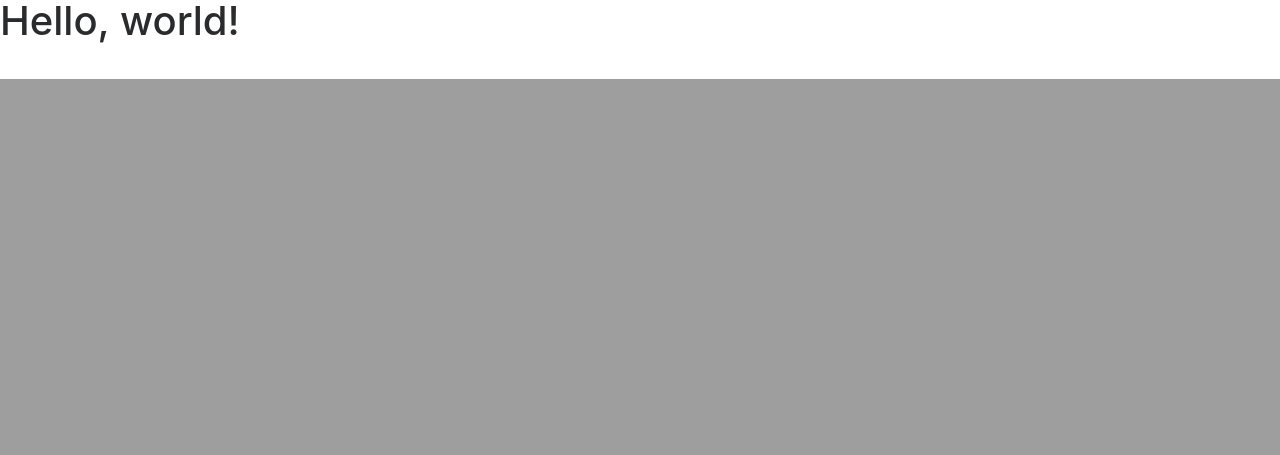
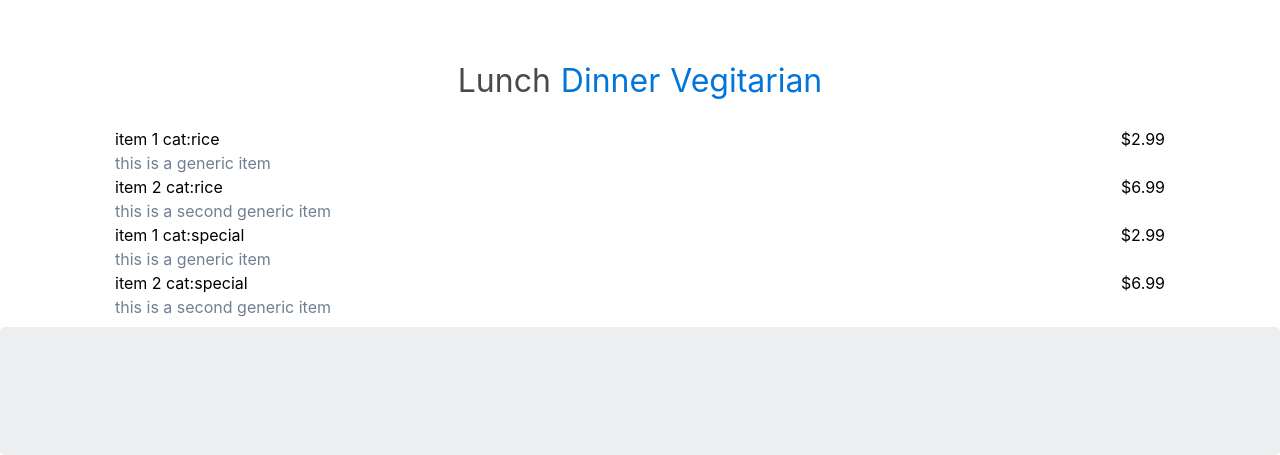
Before and after one commit to EstebanMagallonPerez/jasmineThai, a PHP site: page / in a window 1280 px wide. Shown: the part 721-1176 px from the top of the page. Before the commit the page ends 800 px from the top, so only its background shows below. Run offline with PHP 8.4, Linux system fonts and the light colour scheme; some libraries are stand-ins or nearby versions.

Commit message:
a bunch of changes, need michael to make it pretty

```diff
--- a/index.php
+++ b/index.php
@@ -1,12 +1,58 @@
 <?php include("./template/topNav.php"); ?>
 
 <div class="imageBanner">
-	<div class="container align-middle">
+	<div class="container">
 		<h1 class="display-3">Fluid jumbotron</h1>
 		<p class="lead">This is a modified jumbotron that occupies the entire horizontal space of its parent.</p>
 	</div>
 </div>
-<h1>Hello, world!</h1>
+<br><br>
+<div class="container">
+	<ul class="nav nav-tabs" role="tablist">
+		<li class="nav-item">
+			<a class="nav-link active" data-toggle="tab" href="#lunch" role="tab">Lunch</a>
+		</li>
+		<li class="nav-item">
+			<a class="nav-link" data-toggle="tab" href="#dinner" role="tab">Dinner</a>
+		</li>
+		<li class="nav-item">
+			<a class="nav-link" data-toggle="tab" href="#vegitarian" role="tab">Vegitarian</a>
+		</li>
+	</ul>
+	<br><br><br>
+	<div class="tab-content">
+		<div class="tab-pane active" id="lunch" role="tabpanel">
+
+		</div>
+		<div class="tab-pane" id="dinner" role="tabpanel">
+			<div class="container" style="overflow: hidden;padding-top:8px;padding-bottom:8px;">
+				<div class="menu-item container">
+					<div class="top">
+						<span>Menu Item</span>
+						<span>$6.99</span>
+					</div>
+					<div class="description">
+						<span>This is an example of filler text that you may see to describe an item.</span>
+					</div>
+				</div>
+				<div class="menu-item container">
+					<div class="top">
+						<span>Menu Item</span>
+						<span>$6.99</span>
+					</div>
+					<div class="description">
+						<span>This is an example of filler text that you may see to describe an item.</span>
+					</div>
+				</div>
+			</div>
+		</div>
+		<div class="tab-pane" id="vegitarian" role="tabpanel">
+		</div>
+	</div>
+</div>
+<script>
+	menu.load("lunch","lunch");
+</script>
 
 
 <?php include("./template/botNav.php"); ?>
--- a/js/script.js
+++ b/js/script.js
@@ -1,25 +1,33 @@
 var menu =
 	{
+		items: {},
 		load: function (menuType, elementID)
 		{
 			var menuList={lunch:"lunch.json","dinner":"dinner.json","gross":"vegitarian.json"};
 
 			var xhttp = new XMLHttpRequest();
+			var scope = this;
 			xhttp.onreadystatechange = function() {
 				if (this.readyState == 4 && this.status == 200) {
 					menuItems = JSON.parse(xhttp.responseText);
-					var populatedMenu = "";
-					for(var item in menuItems)
+					scope.items = menuItems;
+					var populatedMenu = '<div class="container" style="overflow: hidden;padding-top:8px;padding-bottom:8px;">';
+					for(var category in menuItems)
 					{
-						populatedMenu += "<div class='item'>";
-						populatedMenu += menuItems[item].name;
-						populatedMenu += menuItems[item].description;
-						populatedMenu += menuItems[item].price;
-						populatedMenu += menuItems[item].spicy;
-						populatedMenu += "</div>";
+						var dishes = menuItems[category].items;
+						for(var dish in dishes)
+						{
+							populatedMenu += "<div class='menu-item container'><div class='top'>";
+							populatedMenu += "<span>"+dishes[dish].name+"</span>";
+							populatedMenu += "<span>$"+dishes[dish].price+"</span></div><div class='description'>";
 
+							populatedMenu += "<span>"+dishes[dish].description+"</span>";
+							//populatedMenu += dishes[dish].spicy;
+							populatedMenu += "</div></div>";
+						}
 					}
-					document.getElementById(elementID).innerHTML = populatedMenu;
+					populatedMenu += "</div>";
+					document.getElementById("lunch").innerHTML = populatedMenu;
 				}
 			};
 			xhttp.open("GET", "menus/"+menuList[menuType], true);
--- a/menus/lunch.json
+++ b/menus/lunch.json
@@ -1,14 +1,14 @@
 [
 	{
-		category:"Rice Plates",
-		items:[
+		"category":"Rice Plates",
+		"items":[
 			{
-				"name":"item 1",
+				"name":"item 1 cat:rice",
 				"description":"this is a generic item",
 				"price":"2.99",
-				"spicy":"true",
+				"spicy":"true"
 			},{
-				"name":"item 2",
+				"name":"item 2 cat:rice",
 				"description":"this is a second generic item",
 				"price":"6.99",
 				"spicy":"false"
@@ -16,15 +16,15 @@
 		]
 	},
 	{
-		category:"House Specials",
-		items:[
+		"category":"House Specials",
+		"items":[
 			{
-				"name":"item 1",
+				"name":"item 1 cat:special",
 				"description":"this is a generic item",
 				"price":"2.99",
-				"spicy":"true",
+				"spicy":"true"
 			},{
-				"name":"item 2",
+				"name":"item 2 cat:special",
 				"description":"this is a second generic item",
 				"price":"6.99",
 				"spicy":"false"
--- a/template/botNav.php
+++ b/template/botNav.php
@@ -1,4 +1,10 @@
-<script src="https://code.jquery.com/jquery-3.1.1.slim.min.js" integrity="sha384-A7FZj7v+d/sdmMqp/nOQwliLvUsJfDHW+k9Omg/a/EheAdgtzNs3hpfag6Ed950n" crossorigin="anonymous"></script>
+		<div class="jumbotron">
+
+		</div>
+
+
+
+		<script src="https://code.jquery.com/jquery-3.1.1.slim.min.js" integrity="sha384-A7FZj7v+d/sdmMqp/nOQwliLvUsJfDHW+k9Omg/a/EheAdgtzNs3hpfag6Ed950n" crossorigin="anonymous"></script>
 		<script src="https://cdnjs.cloudflare.com/ajax/libs/tether/1.4.0/js/tether.min.js" integrity="sha384-DztdAPBWPRXSA/3eYEEUWrWCy7G5KFbe8fFjk5JAIxUYHKkDx6Qin1DkWx51bBrb" crossorigin="anonymous"></script>
 		<script src="https://maxcdn.bootstrapcdn.com/bootstrap/4.0.0-alpha.6/js/bootstrap.min.js" integrity="sha384-vBWWzlZJ8ea9aCX4pEW3rVHjgjt7zpkNpZk+02D9phzyeVkE+jo0ieGizqPLForn" crossorigin="anonymous"></script>
 	</body>
--- a/template/topNav.php
+++ b/template/topNav.php
@@ -8,7 +8,62 @@
 		<!-- Bootstrap CSS -->
 		<link rel="stylesheet" href="https://maxcdn.bootstrapcdn.com/bootstrap/4.0.0-alpha.6/css/bootstrap.min.css" integrity="sha384-rwoIResjU2yc3z8GV/NPeZWAv56rSmLldC3R/AZzGRnGxQQKnKkoFVhFQhNUwEyJ" crossorigin="anonymous">
 		<style>
+			@media (max-width: 992px)
+			{
 
+			}
+
+			.imageBanner
+			{
+				height: 90%;
+				width: 100%;
+				background-image:url(./assets/banner.jpg);
+				background-repeat:no-repeat;
+				background-position:center;
+				background-size: cover;
+			}
+			.imageBanner>.container
+			{
+				position: absolute;
+				top: 50%;
+				left: 50%;
+				transform: translate(-50%,-50px);
+				text-align: center;
+				color: white;
+				font-weight: bold !important;
+			}
+			.nav-tabs
+			{
+				font-size: 2em;
+				position: absolute;
+				left: 50%;
+				transform: translate(-50%,0px);
+			}
+			.nav-tabs, .nav-link
+			{
+				padding: 5px;
+				border: none !important;
+			}
+			body, html{
+				height: 100%;
+			}
+			.menu-item
+			{
+				width: 50%;
+				float: left;
+			}
+			.menu-item>.top
+			{
+				color: black;
+			}
+			.menu-item>.top>span:last-child
+			{
+				float: right;
+			}
+			.menu-item>.description
+			{
+				color: slategray;
+			}
 			@media (min-width: 992px) {
 				.navbar{
 					position: absolute;
@@ -32,21 +87,15 @@
 					text-align: center;
 					font-size: 30px;
 				}
+				.menu-item
+				{
+					width: 100% !important;
+					float: none;
+				}
 
 			}
-			.imageBanner
-			{
-				height: 90%;
-				width: 100%;
-				background-image:url(./assets/banner.jpg);
-				background-repeat:no-repeat;
-				background-position:center;
-				background-size: cover;
-			}
-			body, html{
-				height: 100%;
-			}
 		</style>
+		<script src="./js/script.js"></script>
 	</head>
 	<body>
 		<nav class="navbar navbar-toggleable-md navbar-light">
```
